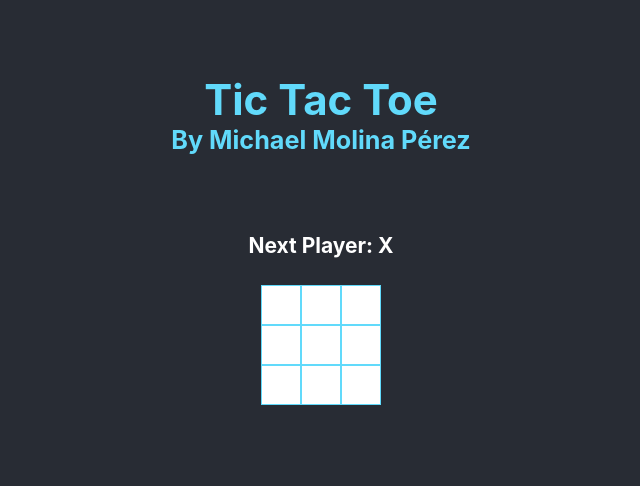
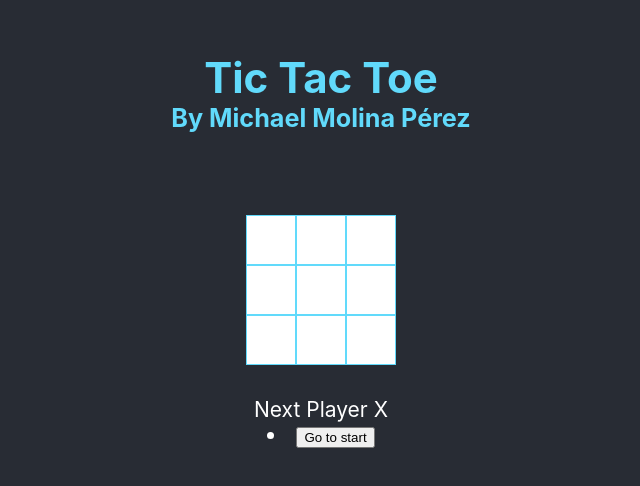
Before and after one commit to ForeverMikk/tik-tak-toe, a React (Create React App) app: page / in a window 1280 px wide. Shown: the part 150-636 px from the top of the page, without its empty margins (319-959 px from the left). Built offline with nearby package versions, Linux system fonts and the light colour scheme.

Commit message:
finish tic tac toe

```diff
--- a/src/components/Board/Board.css
+++ b/src/components/Board/Board.css
@@ -1,15 +1,5 @@
-.board-row {
-  display: flex;
-  justify-content: center;
-  align-content: center;
+.board{
+  margin: 2rem 0;
+  display: grid;
+  grid-template: repeat(3, 1fr) / repeat(3, 0fr);
 }
-
-.board-row:after {
-    clear: both;
-    content: "";
-    display: table;
-  }
-
-  .status {
-    /* margin-bottom: 5px; */
-  }
--- a/src/components/Board/Board.jsx
+++ b/src/components/Board/Board.jsx
@@ -3,34 +3,13 @@ import Square from '../Square/Square'
 
 import './Board.css'
 
-const Board = () => {
-
-    function renderSquare(i){
-        return <Square value={i}/>
-    }
-
-    const status = 'Next Player: X'
-
+const Board = ({squares, onClick}) => {
     return(
-            <div>
-                <h4 className="status">{status}</h4>
-                <div className="board-row">
-                    {renderSquare(0)}
-                    {renderSquare(1)}
-                    {renderSquare(2)}
-                </div>
-                <div className="board-row">
-                    {renderSquare(3)}
-                    {renderSquare(4)}
-                    {renderSquare(5)}
-                </div>
-                <div className="board-row">
-                    {renderSquare(6)}
-                    {renderSquare(7)}
-                    {renderSquare(8)}
-                </div>
+            <div className='board'>
+                {squares.map((square, i)=>(
+                    <Square key={i} value={square} onClick={() => onClick(i)} />
+                ))}
             </div>
-
     )
 }
 
--- a/src/components/Game/Game.css
+++ b/src/components/Game/Game.css
@@ -1,22 +1,18 @@
-
-.game {
-
-}
 .game-title {
     color: #61dafb ;
     /* line-height: 4rem;  */
 }
-
 .game-title h1,
 .game-title h2 {
     margin: 0;
     padding: 0;
 }
-
 .game-title h2 {
     font-size: larger;
 }
 
-.game-info {
-
+.game-board {
+    display: flex;
+    justify-content: center;
+    align-content: center;
 }
--- a/src/components/Game/Game.jsx
+++ b/src/components/Game/Game.jsx
@@ -1,10 +1,47 @@
-import React from 'react';
+import React, {useState} from 'react';
+import Board from '../Board/Board';
+import calculateWinner from '../../helpers/calculateWinner';
 
-import Board from '../Board/Board';
 
 import './Game.css'
 
 const Game = () => {
+
+    const [history, setHistory] = useState([Array(9).fill(null)]);
+    const [stepNumber, setStepNumber] = useState(0);
+    const [xIsNext, setXIsNext] = useState(true);
+    const winner =  calculateWinner(history[stepNumber]);
+
+    const handleClick = i => {
+        const timeHistory = history.slice(0, stepNumber + 1);
+        const current = timeHistory[stepNumber];
+        const squares = [...current];
+        if (winner || squares[i]) return;
+
+        // put an X or O in the clicked square
+        squares[i] = xIsNext ? 'X' : 'O';
+        setHistory([...timeHistory, squares])
+        setStepNumber(timeHistory.length)
+        setXIsNext(!xIsNext)
+    }
+
+const jumpTo =(step)=> {
+    setStepNumber(step);
+    setXIsNext(step % 2 === 0);
+}
+
+    const renderMoves = () => {
+        return history.map((_step, move)=> {
+            const destination = move ? `Go to move #${move}` : `Go to start`;
+
+            return (
+                <li key={move} >
+                    <button onClick={()=> jumpTo(move)}>{destination}</button>
+                </li>
+            )
+        })
+    }
+
     return(
         <div className="game">
             <div className="game-title">
@@ -14,11 +51,13 @@ const Game = () => {
             <br />
             <br />
             <div className="game-board">
-                <Board />
+                <Board squares={history[stepNumber]} onClick={handleClick}/>
             </div>
             <div className="game-info">
-                <div>{/* STATUS */}</div>
-                <ol>{/* TODO */}</ol>
+                <div>{winner ? `Winner ${winner}`: `Next Player ${xIsNext ? 'X' : 'O'}`}
+
+                {renderMoves()}
+                </div>
             </div>
         </div>
     )
--- a/src/components/Square/Square.css
+++ b/src/components/Square/Square.css
@@ -3,8 +3,8 @@
     border: 1px solid #61DAFB;
     font-size: 30px;
     /* font-weight: bold; */
-    height: 40px;
-    width: 40px;
+    height: 50px;
+    width: 50px;
   }
 
   .square:focus {
--- a/src/components/Square/Square.jsx
+++ b/src/components/Square/Square.jsx
@@ -1,16 +1,14 @@
-import React, { useEffect, useState} from "react";
+import React from "react";
 
 import './Square.css'
 
-const Square = (props) => {
+const Square = ({value, onClick}) => {
 
-    const [state, setState] = useState(null)
+    // const [value, setValue] = useState(null)
 
     return(
-        <button className="square" onClick={() => {
-            setState('X')
-        }}>
-            {state}
+        <button className="square" onClick={onClick}>
+            {value}
         </button>
     )
 }
--- /dev/null
+++ b/src/helpers/calculateWinner.js
@@ -0,0 +1,19 @@
+export default function calculateWinner(squares) {
+    const lines = [
+      [0, 1, 2],
+      [3, 4, 5],
+      [6, 7, 8],
+      [0, 3, 6],
+      [1, 4, 7],
+      [2, 5, 8],
+      [0, 4, 8],
+      [2, 4, 6]
+    ];
+    for (let i = 0; i < lines.length; i++) {
+      const [a, b, c] = lines[i];
+      if (squares[a] && squares[a] === squares[b] && squares[a] === squares[c]) {
+        return squares[a];
+      }
+    }
+    return null;
+  }
```
